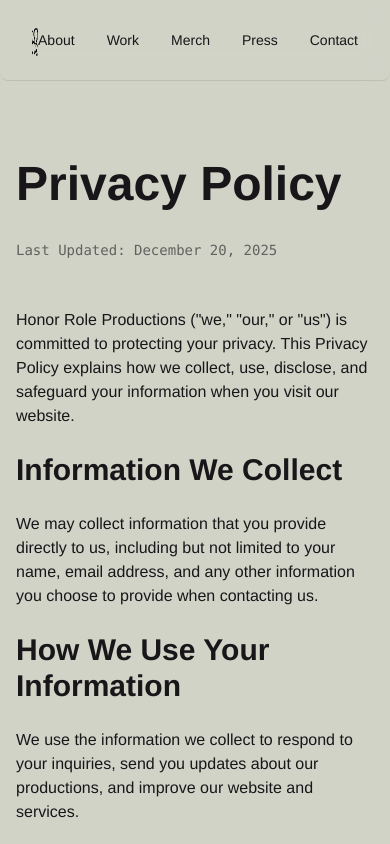
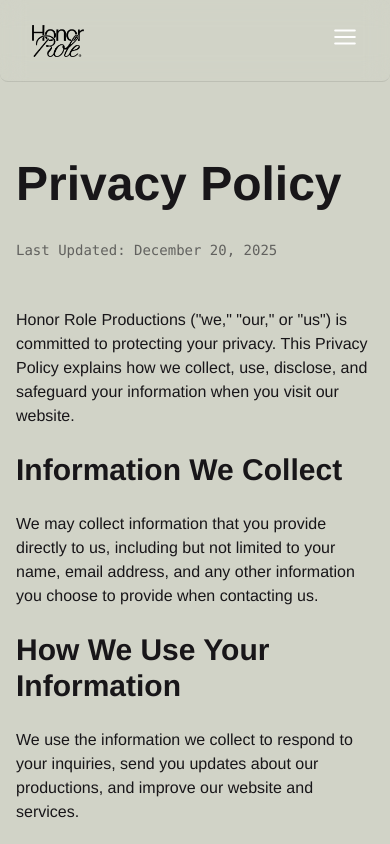
Before and after one commit to aribradshaw/HonorRole, a Next.js app: page /privacy-policy in a window 390 px wide. Shown: the top 844 px of the page. Built offline with nearby package versions, Linux system fonts and the light colour scheme.

Commit message:
Header: mobile always-on hamburger + vertical menu

```diff
--- a/components/Header.tsx
+++ b/components/Header.tsx
@@ -3,7 +3,7 @@
 import Image from "next/image";
 import Link from "next/link";
 import { motion } from "framer-motion";
-import { useEffect, useState, useRef } from "react";
+import { useEffect, useMemo, useRef, useState } from "react";
 
 interface HeaderProps {
   showHamburger?: boolean;
@@ -21,6 +21,25 @@
   const [overFooter, setOverFooter] = useState(false);
   const [logoOpacity, setLogoOpacity] = useState(0);
   const footerRef = useRef<HTMLElement | null>(null);
+  const [internalMenuOpen, setInternalMenuOpen] = useState(false);
+
+  const navItems = useMemo(
+    () => [
+      { label: "About", href: "/#about" },
+      { label: "Work", href: "/work" },
+      { label: "Merch", href: "/merch" },
+      { label: "Press", href: "/press" },
+      { label: "Contact", href: "/contact" }
+    ],
+    []
+  );
+
+  const isMenuControlled = typeof setMenuOpen === "function";
+  const isOpen = isMenuControlled ? menuOpen : internalMenuOpen;
+  const setOpen = (open: boolean) => {
+    if (isMenuControlled) setMenuOpen?.(open);
+    else setInternalMenuOpen(open);
+  };
 
   useEffect(() => {
     const handleScroll = () => {
@@ -136,12 +155,13 @@
         </motion.div>
 
         {/* Hamburger menu - only on homepage when above hero */}
+        {/* Desktop-only hamburger (existing behavior) */}
         {showHamburger && !scrolledPastHero && (
           <motion.div
             initial={{ opacity: 1 }}
             animate={{ opacity: scrolledPastHero ? 0 : 1 }}
             transition={{ duration: 0.4, ease: "easeInOut" }}
-            className="block relative"
+            className="hidden md:block relative"
           >
             <div className="flex items-center gap-8">
               {/* Menu items that spill out to the left */}
@@ -158,14 +178,14 @@
                 <motion.div
                   initial={{ x: 20, opacity: 0 }}
                   animate={{
-                    x: menuOpen ? 0 : 20,
-                    opacity: menuOpen ? 1 : 0
+                    x: isOpen ? 0 : 20,
+                    opacity: isOpen ? 1 : 0
                   }}
                   transition={{ duration: 0.4, delay: 0.1, ease: "easeOut" }}
                 >
                   <Link
                     href="/#about"
-                    onClick={() => setMenuOpen?.(false)}
+                    onClick={() => setOpen(false)}
                     className="text-white hover:text-[#ffbb71] transition-colors whitespace-nowrap"
                   >
                     About
@@ -174,14 +194,14 @@
                 <motion.div
                   initial={{ x: 20, opacity: 0 }}
                   animate={{
-                    x: menuOpen ? 0 : 20,
-                    opacity: menuOpen ? 1 : 0
+                    x: isOpen ? 0 : 20,
+                    opacity: isOpen ? 1 : 0
                   }}
                   transition={{ duration: 0.4, delay: 0.15, ease: "easeOut" }}
                 >
                   <Link
                     href="/work"
-                    onClick={() => setMenuOpen?.(false)}
+                    onClick={() => setOpen(false)}
                     className="text-white hover:text-[#ffbb71] transition-colors whitespace-nowrap"
                   >
                     Work
@@ -190,14 +210,14 @@
                 <motion.div
                   initial={{ x: 20, opacity: 0 }}
                   animate={{
-                    x: menuOpen ? 0 : 20,
-                    opacity: menuOpen ? 1 : 0
+                    x: isOpen ? 0 : 20,
+                    opacity: isOpen ? 1 : 0
                   }}
                   transition={{ duration: 0.4, delay: 0.2, ease: "easeOut" }}
                 >
                   <Link
                     href="/merch"
-                    onClick={() => setMenuOpen?.(false)}
+                    onClick={() => setOpen(false)}
                     className="text-white hover:text-[#ffbb71] transition-colors whitespace-nowrap"
                   >
                     Merch
@@ -206,14 +226,14 @@
                 <motion.div
                   initial={{ x: 20, opacity: 0 }}
                   animate={{
-                    x: menuOpen ? 0 : 20,
-                    opacity: menuOpen ? 1 : 0
+                    x: isOpen ? 0 : 20,
+                    opacity: isOpen ? 1 : 0
                   }}
                   transition={{ duration: 0.4, delay: 0.25, ease: "easeOut" }}
                 >
                   <Link
                     href="/press"
-                    onClick={() => setMenuOpen?.(false)}
+                    onClick={() => setOpen(false)}
                     className="text-white hover:text-[#ffbb71] transition-colors whitespace-nowrap"
                   >
                     Press
@@ -222,14 +242,14 @@
                 <motion.div
                   initial={{ x: 20, opacity: 0 }}
                   animate={{
-                    x: menuOpen ? 0 : 20,
-                    opacity: menuOpen ? 1 : 0
+                    x: isOpen ? 0 : 20,
+                    opacity: isOpen ? 1 : 0
                   }}
                   transition={{ duration: 0.4, delay: 0.3, ease: "easeOut" }}
                 >
                   <Link
                     href="/contact"
-                    onClick={() => setMenuOpen?.(false)}
+                    onClick={() => setOpen(false)}
                     className="text-white hover:text-[#ffbb71] transition-colors whitespace-nowrap"
                   >
                     Contact
@@ -239,7 +259,7 @@
 
               {/* Hamburger/X button */}
               <button
-                onClick={() => setMenuOpen?.(!menuOpen)}
+                onClick={() => setOpen(!isOpen)}
                 className="text-white hover:text-[#ffbb71] transition-colors z-10 relative flex-shrink-0"
               >
                 <motion.svg
@@ -251,10 +271,10 @@
                   strokeWidth="2"
                   strokeLinecap="round"
                   strokeLinejoin="round"
-                  animate={{ rotate: menuOpen ? 90 : 0 }}
+                  animate={{ rotate: isOpen ? 90 : 0 }}
                   transition={{ duration: 0.3 }}
                 >
-                  {menuOpen ? (
+                  {isOpen ? (
                     <>
                       <line x1="18" y1="6" x2="6" y2="18"></line>
                       <line x1="6" y1="6" x2="18" y2="18"></line>
@@ -272,12 +292,48 @@
           </motion.div>
         )}
 
+        {/* Mobile hamburger (always visible on mobile, no scroll transition) */}
+        <div className="md:hidden">
+          <button
+            onClick={() => setOpen(!isOpen)}
+            className={`${overFooter ? "text-white" : "text-white"} hover:text-[#ffbb71] transition-colors z-10 relative`}
+            aria-label={isOpen ? "Close menu" : "Open menu"}
+            aria-expanded={isOpen}
+          >
+            <motion.svg
+              width="26"
+              height="26"
+              viewBox="0 0 24 24"
+              fill="none"
+              stroke="currentColor"
+              strokeWidth="2"
+              strokeLinecap="round"
+              strokeLinejoin="round"
+              animate={{ rotate: isOpen ? 90 : 0 }}
+              transition={{ duration: 0.2 }}
+            >
+              {isOpen ? (
+                <>
+                  <line x1="18" y1="6" x2="6" y2="18"></line>
+                  <line x1="6" y1="6" x2="18" y2="18"></line>
+                </>
+              ) : (
+                <>
+                  <line x1="3" y1="6" x2="21" y2="6"></line>
+                  <line x1="3" y1="12" x2="21" y2="12"></line>
+                  <line x1="3" y1="18" x2="21" y2="18"></line>
+                </>
+              )}
+            </motion.svg>
+          </button>
+        </div>
+
         {/* Navigation links - shown after scrolling past hero or always on other pages */}
         <motion.div
           initial={{ opacity: 0 }}
           animate={{ opacity: scrolledPastHero ? 1 : 0 }}
           transition={{ duration: 0.4, ease: "easeInOut" }}
-          className={`flex items-center gap-8 text-sm ${scrolledPastHero ? 'flex' : 'hidden pointer-events-none'}`}
+          className={`hidden md:flex items-center gap-8 text-sm ${scrolledPastHero ? 'md:flex' : 'hidden pointer-events-none'}`}
         >
           <motion.div whileHover={{ scale: 1.1 }} whileTap={{ scale: 0.9 }}>
             <Link
@@ -321,6 +377,24 @@
           </motion.div>
         </motion.div>
       </nav>
+
+      {/* Mobile vertical menu panel */}
+      {isOpen && (
+        <div className="md:hidden absolute top-full left-0 right-0 bg-[#181619]/90 backdrop-blur-md border-t border-white/10">
+          <div className="px-8 py-6 flex flex-col gap-5">
+            {navItems.map((item) => (
+              <Link
+                key={item.label}
+                href={item.href}
+                onClick={() => setOpen(false)}
+                className="text-white text-xl font-semibold tracking-wide hover:text-[#ffbb71] transition-colors"
+              >
+                {item.label}
+              </Link>
+            ))}
+          </div>
+        </div>
+      )}
     </motion.header>
   );
 }
```
